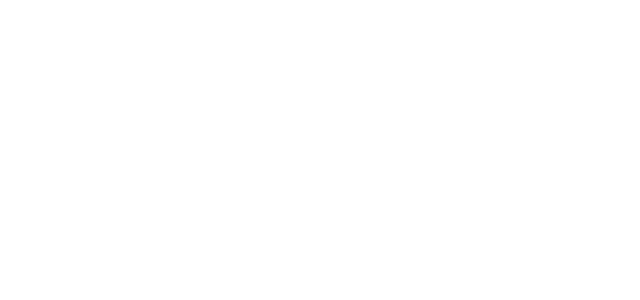
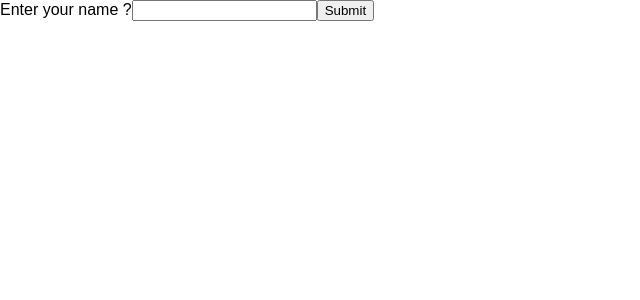
Before and after one commit to emmanueljohnsonpy/ToDo_WebApp, a React (Vite) app: page / in a window 1280 px wide. Shown: the top 300 px of the page, without its empty margins (0-640 px from the left). Built offline with nearby package versions, Linux system fonts and the light colour scheme.

Commit message:
practicing by w3 schools

```diff
--- a/src/App.jsx
+++ b/src/App.jsx
@@ -4,19 +4,27 @@ import Todo from "./components/Todo";
 import "./App.css";
 
 import Footer from "./components/Footer";
-import Print from "./comp/Print";
-import List from "./comp/Map";
-import MyResearch from "./comp/MyResearch";
-import Components from './comp/Components';
-
+import Print from "./practice/Print";
+import List from "./practice/Map";
+import MyResearch from "./practice/MyResearch";
+import Components from "./practice/Components";
+import { Props } from "./practice/Props";
+import Events from "./practice/Events";
+import Conditional from "./practice/Conditional";
+import IsGoal from "./practice/Conditional";
+import Lists from "./practice/Lists";
+import Forms from "./practice/Forms";
 function App() {
   useEffect(() => {
     document.title = "My Todo App";
   }, []);
-
+  const fruit = "Apple";
+  const person = { name: "Ronaldo", team: "Portugal" };
+  let isGoal = false;
+  const cars = ["BMW", "Ford", "Benz"];
   return (
     <div className="App">
-     {/*  <Header />
+      {/*  <Header />
       <Todo />
       <Footer /> */}
       {/* <Print /> */}
@@ -24,6 +32,14 @@ function App() {
       {/* {sample()} */}
       {/* <MyResearch /> */}
       {/* <Components /> */}
+      {/* <Props value="wwcd" /> */}
+      {/* <Props value={fruit} /> */}
+      {/* <Props value = {person} /> */}
+      {/* <Events /> */}
+      {/* <IsGoal isGoal={isGoal} /> */}
+      {/* <Conditional/> */}
+      {/* <Lists /> */}
+      <Forms />
     </div>
   );
 }
--- /dev/null
+++ b/src/practice/Conditional.jsx
@@ -0,0 +1,34 @@
+function MissedGoal() {
+  return (
+    <div>
+      <h1>Missed Goal!</h1>
+    </div>
+  );
+}
+
+function Goal() {
+  return (
+    <div>
+      <h1>Goal</h1>
+    </div>
+  );
+}
+/*
+export default function IsGoal(props) {
+  if (props.isGoal) {
+    return <Goal />;
+  } else {
+    return <MissedGoal />;
+  }
+} */
+
+
+/* export default function Conditional(props){
+    const cars = props.cars
+    return <div>{cars.length > 0 && <h1>Currently available cars are {cars}</h1>}</div>
+} */
+
+export default function Conditional(){
+    const isGoal = false
+    return <div>{isGoal ? <Goal /> : <MissedGoal />}</div>
+}
--- /dev/null
+++ b/src/practice/Events.jsx
@@ -0,0 +1,18 @@
+export default function Events() {
+  // const shoot = () => alert("Ohh bro That's a Goal")
+  // return <div><button onClick={shoot}>Click here to shoot</button></div>
+  // const shoot = (a) => alert(a)
+  // return <div><button onClick={()=>shoot("Raaa")}>OK</button></div>
+  //   const test = (e) => console.log(e);
+  //   return (
+  //     <div>
+  //       <button onClick={(e) => test(e)}>ok</button>
+  //     </div>
+  //   );
+  const testing = () => console.log("you hovered to button");
+  return (
+    <div>
+      <button onMouseOver={testing}>Mouse over</button>
+    </div>
+  );
+}
--- /dev/null
+++ b/src/practice/Forms.jsx
@@ -0,0 +1,22 @@
+import { useState } from "react";
+
+export default function Forms() {
+  const [word, setWord] = useState("");
+  const handlesubmit = (event) => {
+    event.preventDefault();
+    alert(`You entered word was ${word}`);
+  };
+  return (
+    <div>
+      <form onSubmit={handlesubmit}>
+        <label>Enter your name ?</label>
+        <input
+          type="text"
+          value={word}
+          onChange={(e) => setWord(e.target.value)}
+        ></input>
+        <button type="submit">Submit</button>
+      </form>
+    </div>
+  );
+}
--- /dev/null
+++ b/src/practice/Lists.jsx
@@ -0,0 +1,43 @@
+/* function Cars(props) {
+  return <li>{props.cars} {props.index}</li>;
+}
+
+export default function Garage() {
+  const my_cars = ["BMW", "Audi", "Benz", "Porsche"];
+  return (
+    <>
+      <h1>Who lives in my Garage</h1>
+      <ol>
+        {my_cars.map((item, index) => (
+          <Cars key={index} cars={item} index={index} />
+        ))}
+      </ol>
+    </>
+  );
+}
+ */
+
+function List(props) {
+  return (
+    <div>
+      <li>
+        {props.name}, {props.team}
+      </li>
+    </div>
+  );
+}
+
+export default function Players() {
+  const players = [
+    { name: "Ronaldo", team: "Portugal" },
+    { name: "Messi", team: "Argentina" },
+    { name: "Neymar", team: "Brazil" },
+  ];
+  return (
+    <div>
+      {players.map((player, index) => (
+        <List key={index} name={player.name} team={player.team} />
+      ))}
+    </div>
+  );
+}
--- /dev/null
+++ b/src/practice/Props.jsx
@@ -0,0 +1,7 @@
+export function Props({props}){
+
+    // return <div>The passed value is {props.value}</div>
+    // return <div>The passed value is {props.value}</div>
+
+    return <div>The passed value is {props.value.name}, {props.value.team}</div>
+}
```
Also changed, not shown: src/practice/Components.jsx (renamed from src/comp/Components.jsx), src/practice/Map.jsx (renamed from src/comp/Map.jsx), src/practice/MyResearch.jsx (renamed from src/comp/MyResearch.jsx), src/practice/Print.jsx (renamed from src/comp/Print.jsx).
